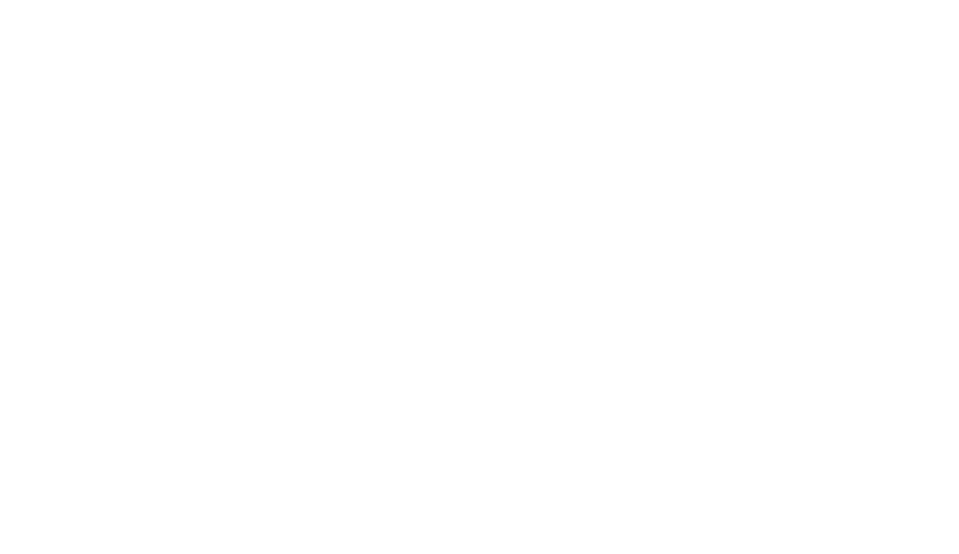
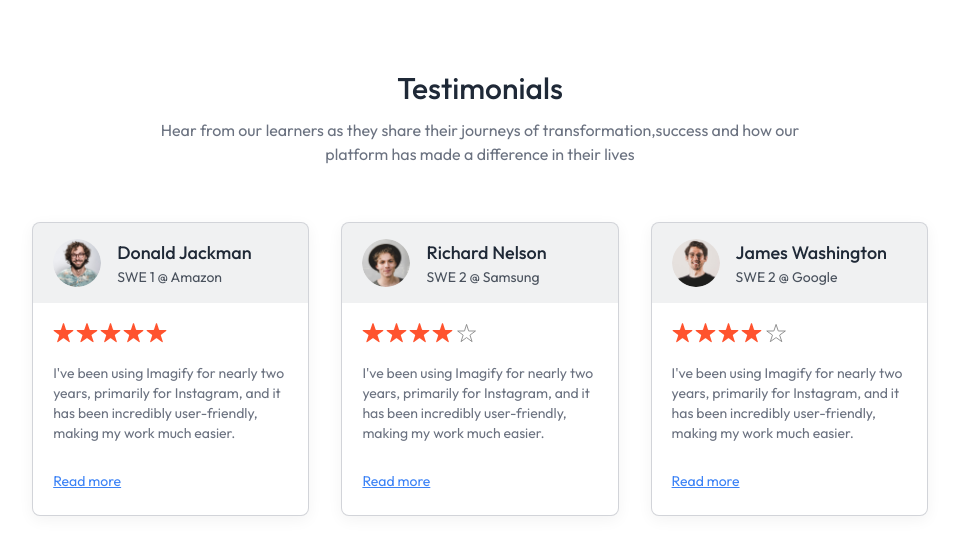
Before and after one commit to arnavsinghrawat/edTech_site, a React (Vite) app in the folder client/: page / in a window 1280 px wide. Shown: the part 1717-2271 px from the top of the page, without its empty margins (160-1119 px from the left). Before the commit the page ends 1759 px from the top, so only its background shows below. Built offline with nearby package versions, Linux system fonts and the light colour scheme; no server answers.

Commit message:
worked on testimonials

```diff
--- a/client/src/components/student/CallToAction.jsx
+++ b/client/src/components/student/CallToAction.jsx
@@ -1,9 +1,21 @@
 import React from 'react'
+import { assets } from '../../assets/assets';
 
 const CallToAction = () => {
   return (
     <div>
-      <h1>Call to action</h1>
+      <h1 className=''>Learn anything anytime anywhere</h1>
+      <p className="text-lg text-gray-600 mb-3">
+        Take your learning journey to the next level with our comprehensive online courses
+      </p>
+      <p className="text-gray-500 max-w-2xl mx-auto">
+        Join thousands of students worldwide and gain access to expert-led courses,
+        hands-on projects, and a supportive learning community.
+      </p>
+      <div>
+        <button>Get Started</button>
+        <button>Learn more <img src={assets.arrow_icon} alt="arrow icon" /></button>
+      </div>
     </div>
   );
 }
--- a/client/src/components/student/Navbar.jsx
+++ b/client/src/components/student/Navbar.jsx
@@ -6,7 +6,7 @@
 
 const Navbar = () => {
 
-  const {navigate} = useContext(AppContext)
+  const {navigate,isEducator,setIsEducator} = useContext(AppContext)
   const isCourseListPage = location.pathname.includes('/course-list');
 
   const clerk = useClerk();
@@ -31,7 +31,7 @@
 
           {user &&
           <>
-          <button>Become Educator</button>
+          <button onClick={()=>{navigate('/educator')}}>{isEducator ? 'Educator DashBoard' : 'Become Educator'}</button>
           | <Link to='/my-enrollments'>My Enrollments</Link>
           </>}
           {/* reason for <> is as react component must return a single component */}
@@ -53,7 +53,7 @@
         <div className='flex items-center gap-1 sm:gap-2 max-sm:text-xs'>
         {user &&
           <>
-          <button>Become Educator</button>
+          <button onClick={()=>{navigate('/educator')}}>{isEducator ? 'Educator DashBoard' : 'Become Educator'}</button>
           | <Link to='/my-enrollments'>My Enrollments</Link>
           </>}
         </div>
--- a/client/src/components/student/TestimonialsSection.jsx
+++ b/client/src/components/student/TestimonialsSection.jsx
@@ -1,9 +1,40 @@
 import React from 'react'
+import { assets, dummyTestimonial } from '../../assets/assets';
 
 const TestimonialsSection = () => {
   return (
-    <div>
-      <h1>Testimonial Section</h1>
+    <div className='pb-14 px-8 md:px-0'>
+      <h2 className='text-3xl font-medium text-gray-800'>Testimonials</h2>
+      <p className='md:text-base text-gray-500 mt-3'>Hear from our learners as they share their journeys of transformation,success and how our <br />
+      platform has made a difference in their lives</p>
+      <div className='grid grid-cols-auto gap-8 mt-14'>
+        {dummyTestimonial.map((testimonials, index)=>(
+          <div key={index} className='text-sm text-left border border-gray-500/30
+          pb-6 rounded-lg bg-white shadow-[0px_4px_15px_0px] shadow-black/5 overflow-hidden'>
+            <div className='flex items-center gap-4 px-5 py-4 bg-gray-500/10'>
+              <img className='h-12 w-12 rounded-full' src={testimonials.image} alt="" />
+              <div>
+                <h1 className='text-lg font-medium text-gray-800'>{testimonials.name}</h1>
+                <p className='text-gray-800/80'>{testimonials.role}</p>
+              </div>
+            </div>
+            <div className='p-5 pb-7'>
+                <div className='flex gap-0.5'>
+                {[...Array(5)].map((_, i) => (
+                  <img
+                    className='h-5'
+                    key={i}
+                    src={i < Math.floor(testimonials.rating) ? assets.star : assets.star_blank}
+                    alt=""
+                  />
+                ))}
+                </div>
+                <p className='text-gray-500 mt-5'>{testimonials.feedback}</p>
+              </div>
+              <a href="#" className='text-blue-500 underline px-5'>Read more</a>
+          </div>
+        ))}
+      </div>
     </div>
   );
 }
--- a/client/src/context/AppContext.jsx
+++ b/client/src/context/AppContext.jsx
@@ -10,6 +10,8 @@
     const navigate = useNavigate();
 
     const [allCourses, setAllCourse] = useState([]);
+    const [isEducator, setIsEducator] = useState(true);
+    // cso
 
     //Fetch all course
     const fetchAllCourses = async ()=>
@@ -32,9 +34,12 @@
     useEffect(()=>{
         fetchAllCourses()
     },[])
+
+
     const value = {
-        currency,allCourses,navigate,calculateRating
+        currency,allCourses,navigate,calculateRating,isEducator,setIsEducator
     }
+
     return (
         <AppContext.Provider value={value}>
             {props.children}
--- a/client/src/pages/student/Home.jsx
+++ b/client/src/pages/student/Home.jsx
@@ -2,6 +2,7 @@
 import Hero from '../../components/student/Hero';
 import Companies from '../../components/student/Companies';
 import CoursesSection from '../../components/student/CoursesSection';
+import TestimonialsSection from '../../components/student/TestimonialsSection';
 
 const Home = () => {
   console.log("home page is rendered");
@@ -10,6 +11,8 @@
       <Hero/>
       <Companies/>
       <CoursesSection/>
+      <TestimonialsSection/>
+
     </div>
   )
 }
```
